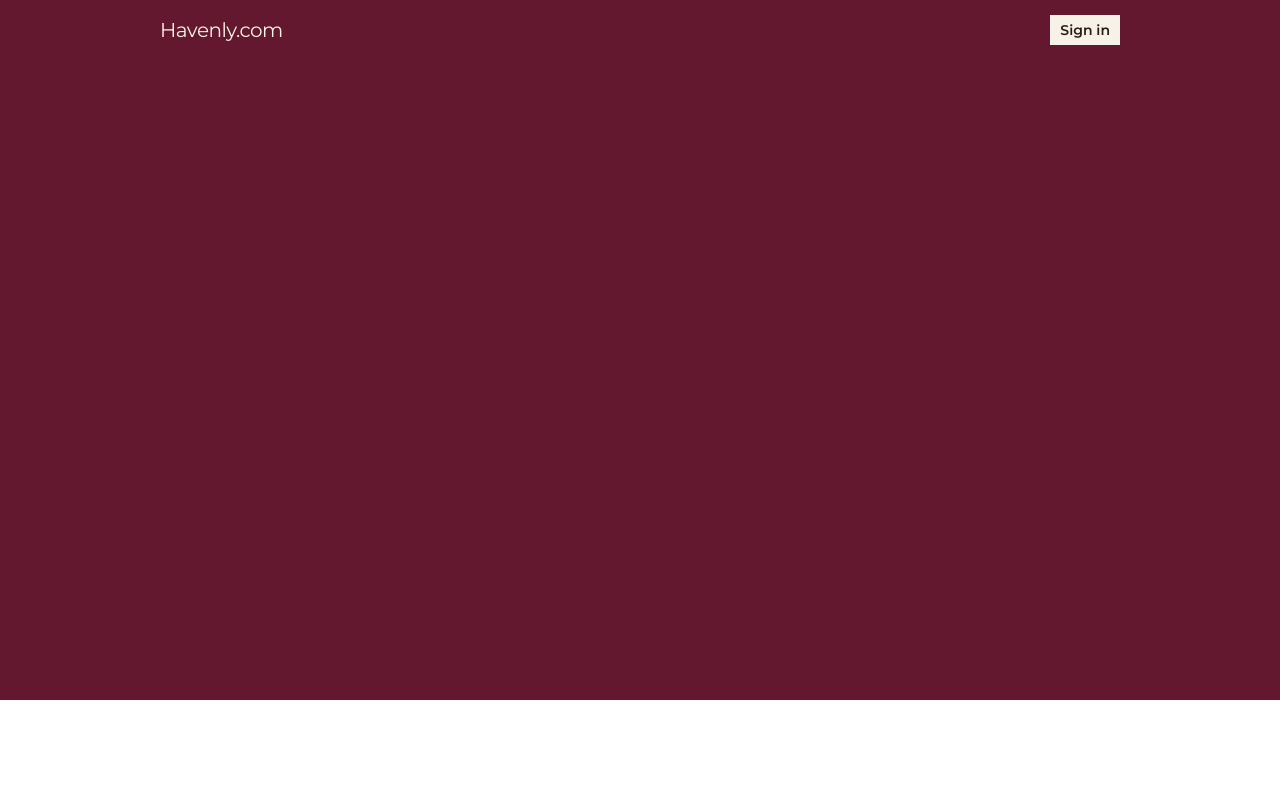
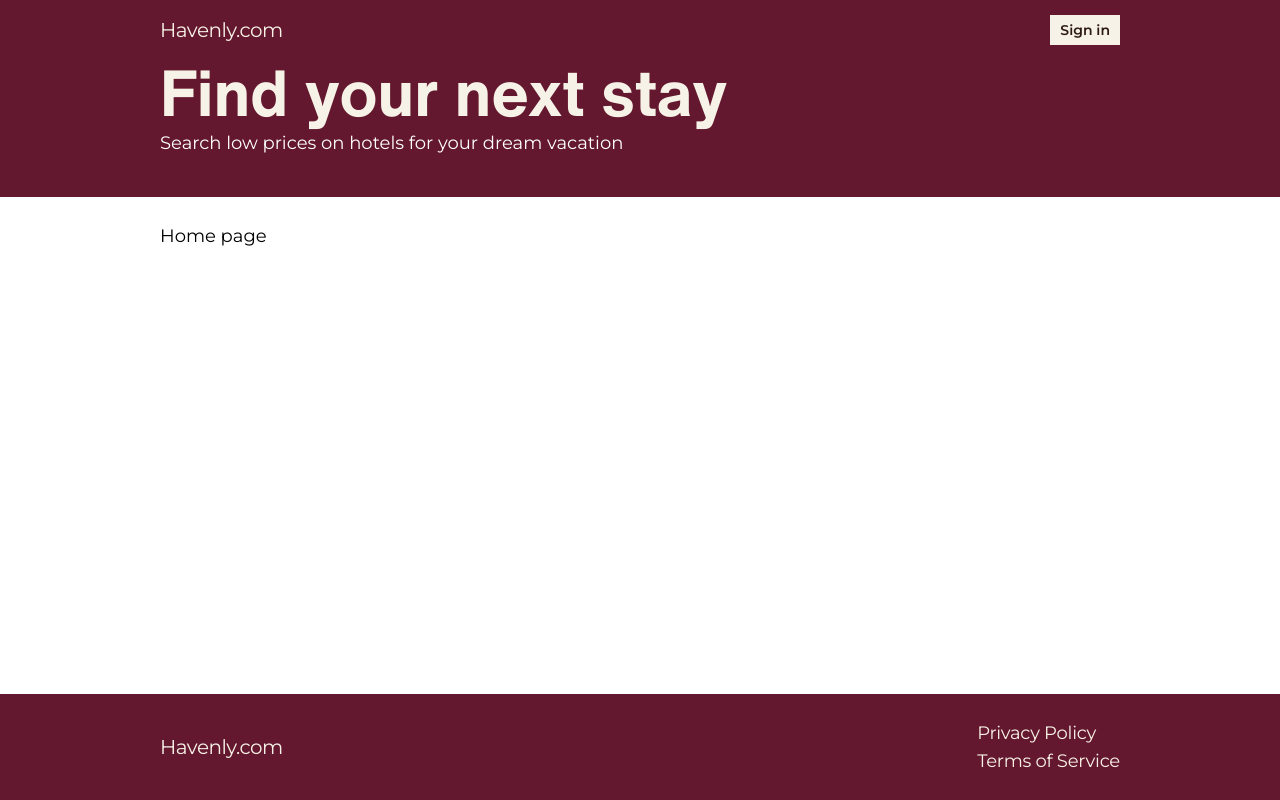
Before and after one commit to Shailly-Sahay/Havenly.com, a React (Vite) app in the folder frontend/: page / in a window 1280 px wide. Built offline with nearby package versions, Linux system fonts and the light colour scheme.

Commit message:
update: add a layout for the website

```diff
--- a/frontend/src/App.tsx
+++ b/frontend/src/App.tsx
@@ -14,8 +14,22 @@ function App() {
     <>
       <Router>
         <Routes>
-          <Route path="/" element={<Layout></Layout>} />
-          <Route path="/search" element={<>Search Page</>} />
+          <Route
+            path="/"
+            element={
+              <Layout>
+                <p>Home page</p>
+              </Layout>
+            }
+          />
+          <Route
+            path="/search"
+            element={
+              <Layout>
+                <p>Search page</p>
+              </Layout>
+            }
+          />
           <Route path="*" element={<Navigate to="/" />} />
         </Routes>
       </Router>
--- /dev/null
+++ b/frontend/src/components/section/Footer.tsx
@@ -0,0 +1,20 @@
+import React from "react";
+import { Link } from "react-router-dom";
+
+const Footer = () => {
+  return (
+    <div className="bg-primary py-10">
+      <div className="section-pd-x flex justify-between items-center">
+        <Link to="/">
+          <p className="fs-body-lg text-light tracking-tight">Havenly.com</p>
+        </Link>
+        <span className="text-light tracking-tight">
+          <p className="cursor-pointer">Privacy Policy</p>
+          <p className="cursor-pointer">Terms of Service</p>
+        </span>
+      </div>
+    </div>
+  );
+};
+
+export default Footer;
--- a/frontend/src/components/section/Hero.tsx
+++ b/frontend/src/components/section/Hero.tsx
@@ -2,8 +2,13 @@ import React from "react";
 
 const Hero = () => {
   return (
-    <div className="bg-primary h-[80vh] pb-1">
-      <div className="section-pd-x"></div>
+    <div className="bg-primary pb-16">
+      <div className="section-pd-x flex flex-col gap-2">
+        <h1 className="header text-light">Find your next stay</h1>
+        <p className="text-white">
+          Search low prices on hotels for your dream vacation
+        </p>
+      </div>
     </div>
   );
 };
--- a/frontend/src/components/section/index.ts
+++ b/frontend/src/components/section/index.ts
@@ -1,2 +1,3 @@
 export { default as Hero } from "./Hero";
 export { default as Header } from "./Header";
+export { default as Footer } from "./Footer";
--- a/frontend/src/layouts/Layout.tsx
+++ b/frontend/src/layouts/Layout.tsx
@@ -1,11 +1,17 @@
 import React from "react";
-import { Header, Hero } from "../components/section";
+import { Header, Hero, Footer } from "../components/section";
 
-const Layout = () => {
+interface Props {
+  children: React.ReactNode;
+}
+
+const Layout = ({ children }: Props) => {
   return (
     <div className="flex flex-col min-h-screen">
       <Header />
       <Hero />
+      <div className="section-pd-x py-10 flex-1">{children}</div>
+      <Footer />
     </div>
   );
 };
--- a/frontend/src/styles/global.css
+++ b/frontend/src/styles/global.css
@@ -50,26 +50,6 @@ button {
   font-family: "Montserrat", serif;
 }
 
-/* Font sizes */
-h1,
-h1.header {
-  @apply text-6xl;
-}
-
-p,
-p.fs-body-m {
-  @apply text-base;
-}
-
-p.fs-body-lg {
-  @apply text-lg;
-}
-
-a,
-a.button {
-  @apply text-xs;
-}
-
 /* Reusable color pallette classes */
 .bg-primary {
   background-color: var(--primary-color);
@@ -91,6 +71,27 @@ a.button {
   color: var(--light-text-color);
 }
 
+/* Font sizes */
+
+p,
+p.fs-body-m {
+  @apply text-base;
+}
+
+p.fs-body-lg {
+  @apply text-lg;
+}
+
+a,
+a.button {
+  @apply text-xs;
+}
+
+h1,
+h1.header {
+  @apply text-5xl;
+}
+
 /* Reusable spacing */
 .section-pd-x {
   @apply px-[var(--spacing-lg)];
```
